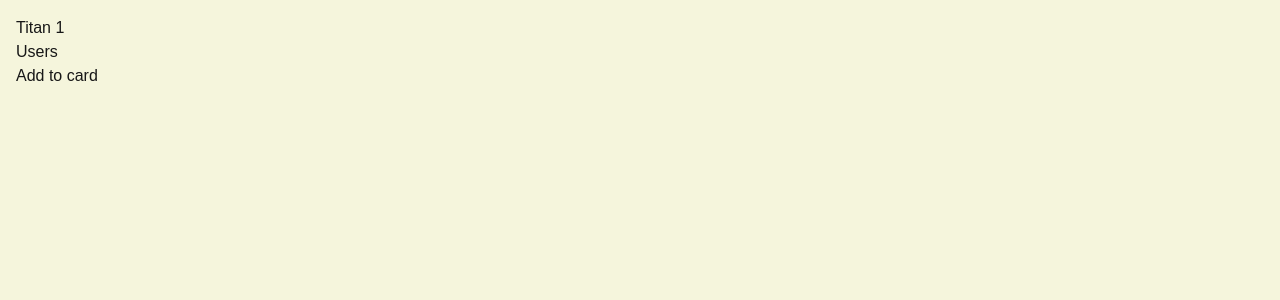
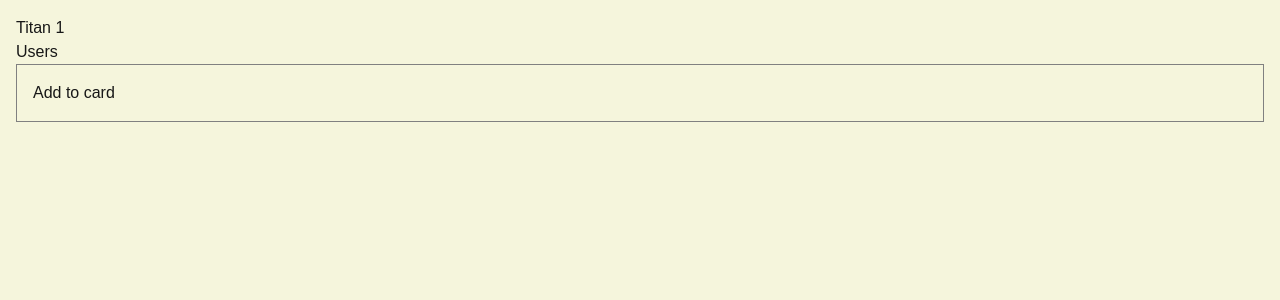
Before and after one commit to neda-jahadi/titan-1, a Next.js app: page / in a window 1280 px wide. Shown: the top 300 px of the page. Built offline with nearby package versions, Linux system fonts and the light colour scheme.

Commit message:
About to test css modules and using tailwind

```diff
--- a/app/components/AddToCardComponent.tsx
+++ b/app/components/AddToCard.tsx
@@ -1,7 +1,7 @@
 'use client';
 import React from 'react'
 
-const AddToCardComponent = () => {
+const AddToCard = () => {
   return (
     <div>
         <button onClick={() => console.log('clicked')}>Add to card</button>
@@ -9,4 +9,4 @@ const AddToCardComponent = () => {
   )
 }
 
-export default AddToCardComponent
+export default AddToCard
--- a/app/components/CardComponent.tsx
+++ /dev/null
@@ -1,12 +0,0 @@
-import React from 'react';
-import AddToCardComponent from './AddToCardComponent';
-
-const CardComponent = () => {
-  return (
-    <div>
-        <AddToCardComponent />
-    </div>
-  )
-}
-
-export default CardComponent
--- /dev/null
+++ b/app/components/ProductCard/ProductCard.module.css
@@ -0,0 +1,4 @@
+.card {
+    border: 1px solid gray;
+    padding: 1em;
+}
--- /dev/null
+++ b/app/components/ProductCard/ProductCard.tsx
@@ -0,0 +1,13 @@
+import React from 'react';
+import AddToCard from '../AddToCard';
+import styles from './ProductCard.module.css';
+
+const CardComponent = () => {
+  return (
+    <div className={styles.card}>
+        <AddToCard />
+    </div>
+  )
+}
+
+export default CardComponent
--- a/app/page.tsx
+++ b/app/page.tsx
@@ -1,5 +1,5 @@
 import Link from "next/link";
-import CardComponent from "./components/CardComponent";
+import CardComponent from "./components/ProductCard/ProductCard";
 
 export default function Home() {
   return (
```
